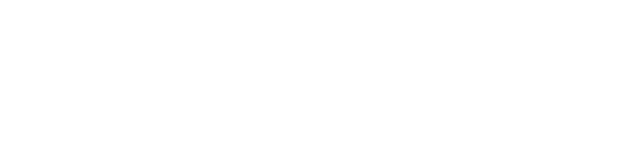
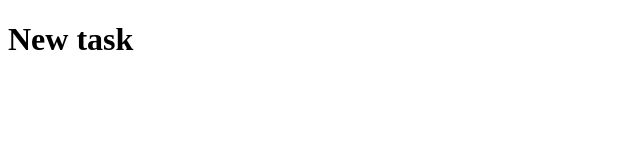
Before and after one commit to BarsBarsovich/random, a plain HTML site: page index.html in a window 1280 px wide. Shown: the whole page, without its empty margins (0-640 px from the left). Drawn offline with Linux system fonts and the light colour scheme.

Commit message:
task finished

```diff
--- a/index.html
+++ b/index.html
@@ -5,6 +5,9 @@
     <title>Title</title>
 </head>
 <body>
+<div class="wrapper">
+    <h1>New task</h1>
+</div>
 
 </body>
 </html>
```
